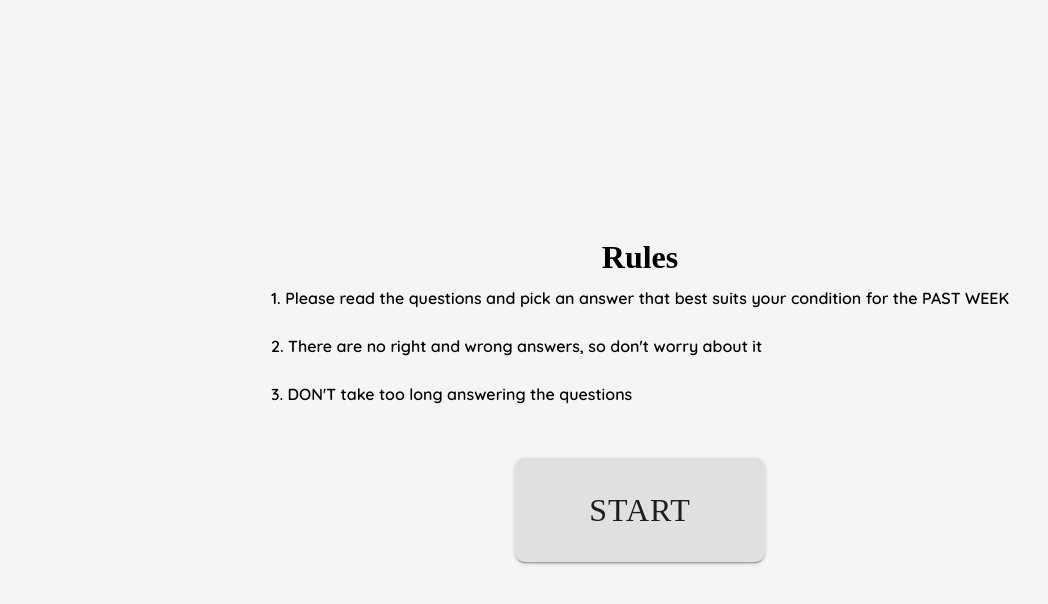
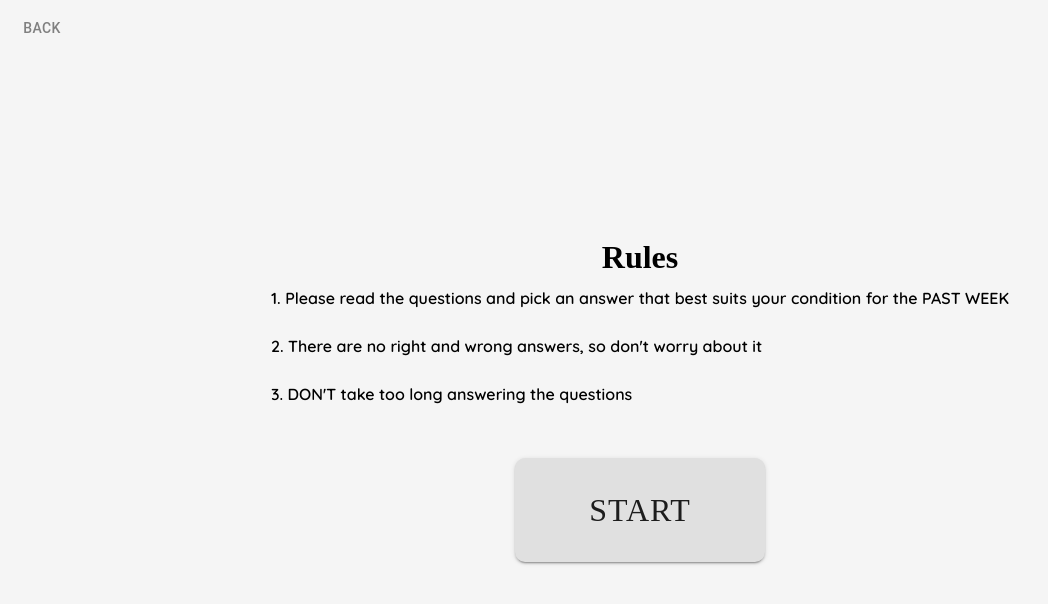
Before and after one commit to ZumTheZazaKing/areyoudepressed, a React (Create React App) app: page /rules in a window 1280 px wide. Shown: the top 604 px of the page, without its empty margins (0-1048 px from the left). Built offline with nearby package versions, Linux system fonts and the light colour scheme; a web font is replaced by a local one.

Commit message:
Added return feature on rules page

```diff
--- a/src/App.css
+++ b/src/App.css
@@ -104,7 +104,7 @@ body #Rules p {
   font-family: "Quicksand", sans-serif;
   font-weight: 600;
 }
-body #Rules button {
+body #Rules #startButton {
   font-family: "Patua One", cursive;
   color: #1d1d1d;
   cursor: pointer;
@@ -117,7 +117,7 @@ body #Rules button {
   position: relative;
   min-width: 250px;
 }
-body #Rules button::after {
+body #Rules #startButton::after {
   content: ">";
   font-family: "Patua One", cursive;
   font-weight: 400;
@@ -129,7 +129,7 @@ body #Rules button::after {
   opacity: 0;
   transform: translate(-50%, -50%);
 }
-body #Rules button:hover {
+body #Rules #startButton:hover {
   background: #2b2bff;
   transition: all 0.5s;
   border-radius: 10px;
@@ -137,10 +137,16 @@ body #Rules button:hover {
   padding: 1.5rem 3rem 1.5rem 1.5rem;
   color: #ffffff;
 }
-body #Rules button:hover::after {
+body #Rules #startButton:hover::after {
   opacity: 1;
   transition: all 0.5s;
   color: #ffffff;
+}
+body #Rules #backButton {
+  position: fixed;
+  top: 10px;
+  left: 10px;
+  color: grey;
 }
 body #Quiz {
   width: 100%;
--- a/src/Rules.js
+++ b/src/Rules.js
@@ -24,8 +24,11 @@ export function Rules(){
             {rules && rules.map((rule, index) => <span key={index}>{index+1}. {rule}<br/><br/></span>)}
         </p>
         <br/>
-        <Button variant="contained" onClick={() => startQuiz()}>
+        <Button id="startButton" variant="contained" onClick={() => startQuiz()}>
             {currentLanguage.rulesPage.button}
+        </Button>
+        <Button id="backButton" onClick={() => history.push("/")}>
+            Back
         </Button>
     </div>)
 }
--- a/src/input.scss
+++ b/src/input.scss
@@ -111,7 +111,7 @@ body{
             font-family: $bodyFont;
             font-weight: 600;
         }
-        button {
+        #startButton {
             font-family: $titleFont;
             color: #1d1d1d;
             cursor: pointer;
@@ -151,6 +151,13 @@ body{
                 }
             }
 
+        }
+
+        #backButton{
+            position: fixed;
+            top: 10px;
+            left: 10px;
+            color: grey;
         }
 
     }
```
Also changed, not shown: 1 other file (tests, documents, lock files or other folders).
